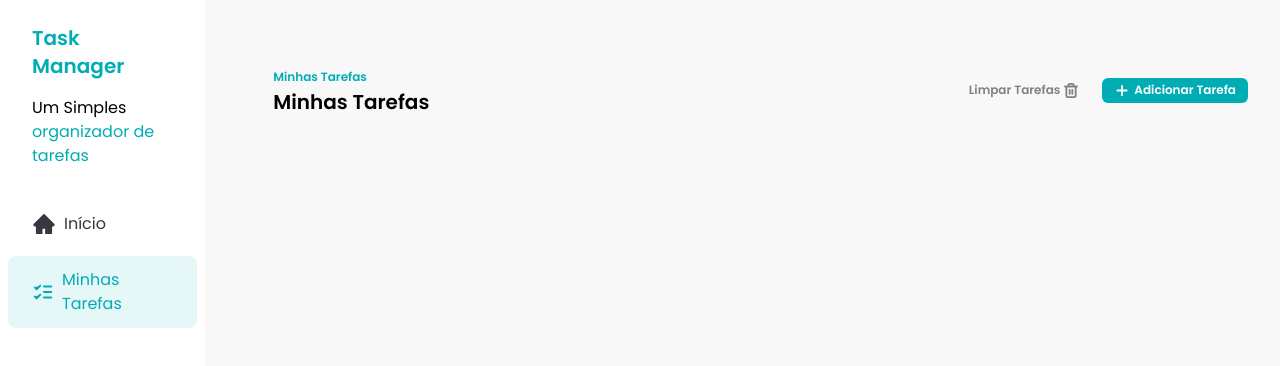
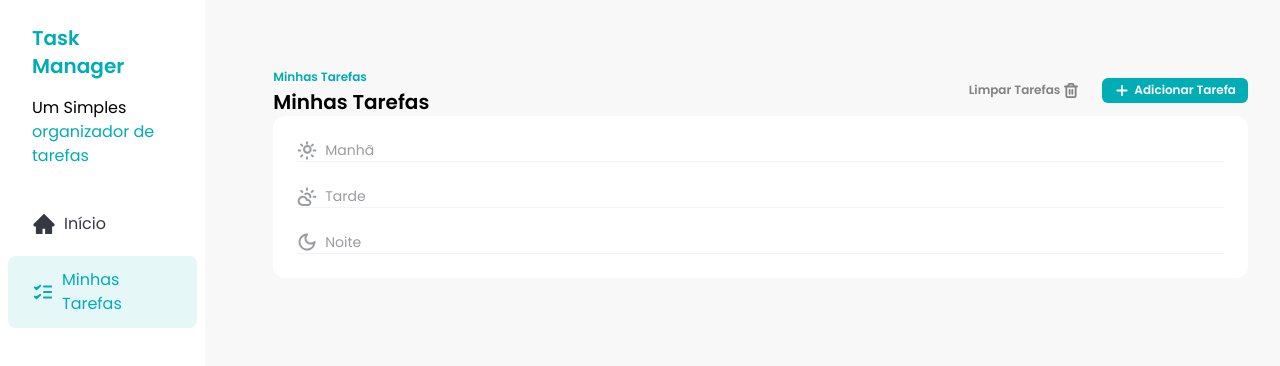
Before and after one commit to JoaoMeisterI/Task-Manager, a React (Vite) app: page / in a window 1280 px wide. Shown: the top 366 px of the page. Built offline with nearby package versions, Linux system fonts and the light colour scheme.

Commit message:
Feat: Add TaskSeparator component

```diff
--- a/src/components/Tasks.jsx
+++ b/src/components/Tasks.jsx
@@ -1,6 +1,10 @@
 import Button from "./Button"
 import AddIcon from "../assets/icons/add.svg?react"
 import TrashIcon from "../assets/icons/trash.svg?react"
+import TasksSeparator from "./TasksSeparator"
+import SunIcon from "../assets/icons/sun.svg?react"
+import CloudIcon from "../assets/icons/cloud-sun.svg?react"
+import MoonIcon from "../assets/icons/moon.svg?react"
 
 const Tasks = () => {
   return (
@@ -25,6 +29,17 @@ const Tasks = () => {
           </Button>
         </div>
       </div>
+      <div className="rounded-xl bg-white p-6">
+        <div className="space-y-3">
+          <TasksSeparator title="Manhã" icon={<SunIcon />} />
+        </div>
+        <div className="space y-3 my-6">
+          <TasksSeparator title="Tarde" icon={<CloudIcon />} />
+        </div>
+        <div className="space-y-3">
+          <TasksSeparator title="Noite" icon={<MoonIcon />} />
+        </div>
+      </div>
     </div>
   )
 }
--- /dev/null
+++ b/src/components/TasksSeparator.jsx
@@ -0,0 +1,16 @@
+// eslint-disable-next-line react/prop-types
+const TasksSeparator = ({ title, icon }) => {
+  return (
+    <div className="flex gap-2 border-b border-solid border-[#F4F4F5]">
+      {icon}
+      <p className="text-sm text-[#9A9C9F]">{title}</p>
+    </div>
+  )
+}
+
+//COMPOSITION PATTERN
+//const TasksSeparatorTitle = ({children}) => {
+// return <p className="text-sm">{children}</p>
+//}
+
+export default TasksSeparator
```
